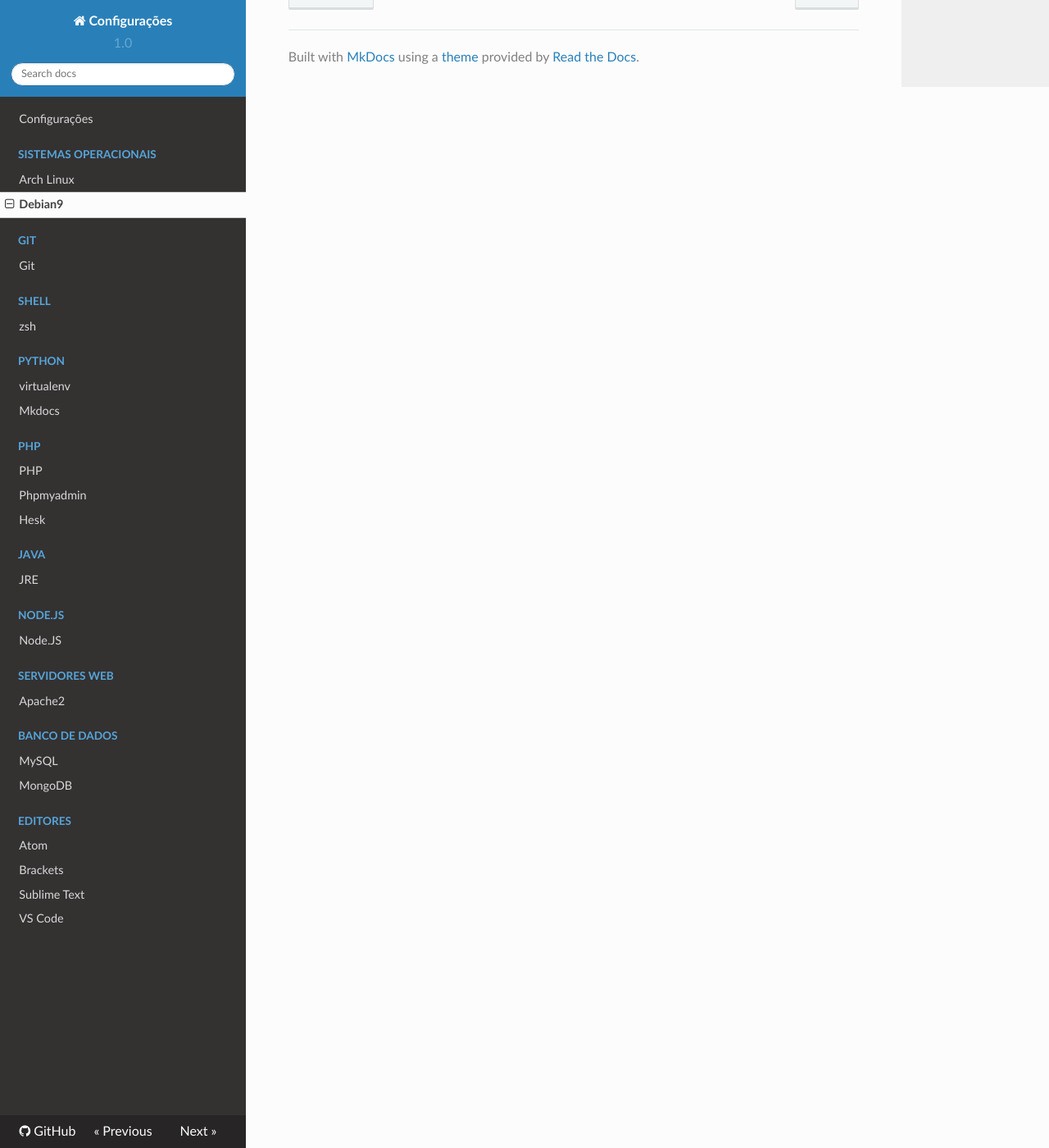
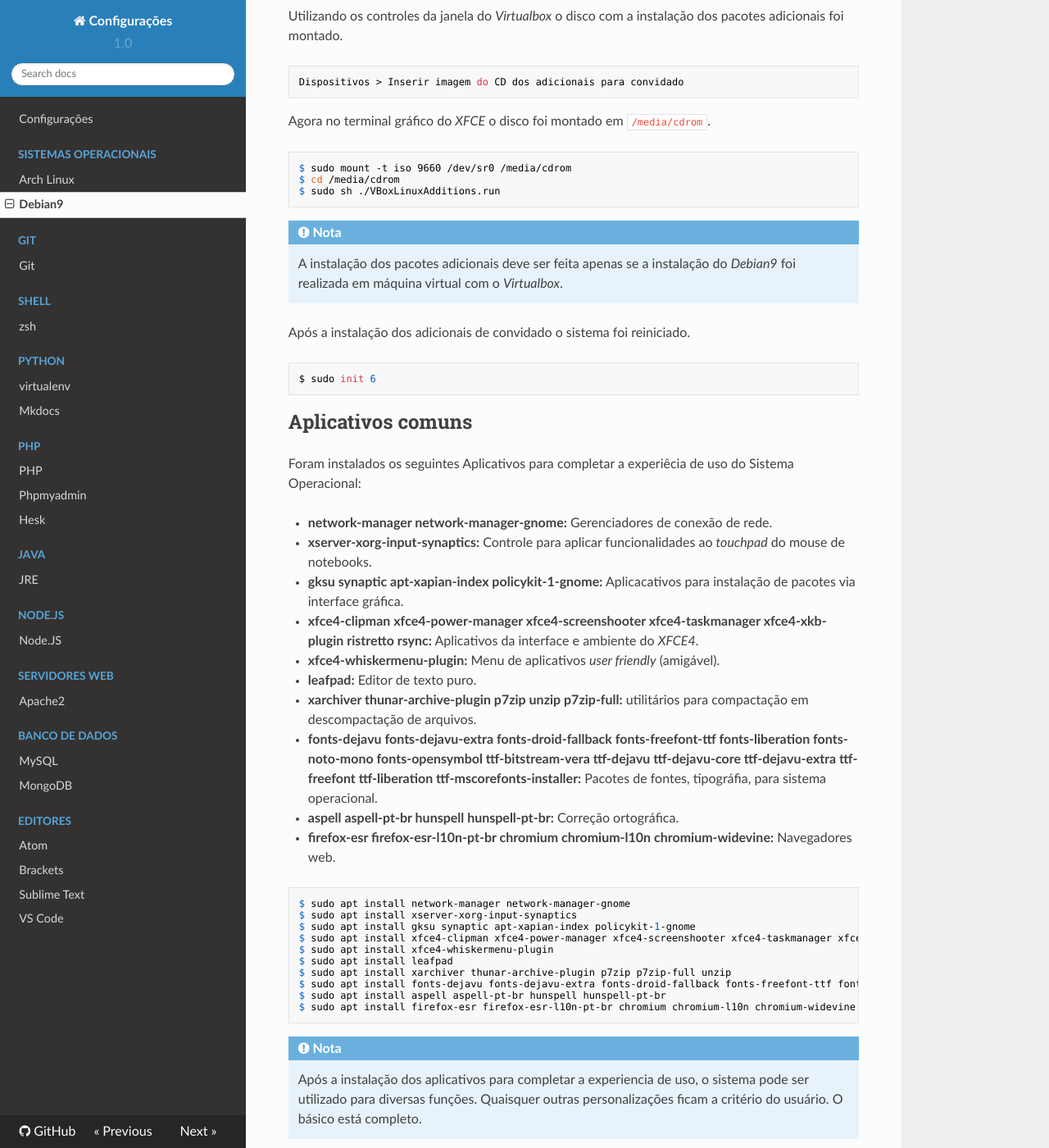
Before and after one commit to getuliovinicius/configuracoes, an MkDocs documentation site: the page built from mds/sistemas-operacionais/debian9.md, in a window 1280 px wide and 1400 px high, scrolled down 27633 px. Shown: the whole window at 82% size. Built offline with MkDocs 1.6.1, drawn with Linux system fonts in a browser that asks for light colours; nearby versions of some CDN libraries; old or Windows-style settings are respelled for this version of MkDocs; some of the changed text lies outside the part shown.

Commit message:
Atualização em /mds/sistemas-operacionais/debian9.md

````diff
--- a/mds/sistemas-operacionais/debian9.md
+++ b/mds/sistemas-operacionais/debian9.md
@@ -214,7 +214,7 @@
 
 As configurações de IP, Mascara de Rede e Servidores DNS foram obtidas automaticamente por DHCP.
 
-## Configuração do Ambiente
+## Configuração dos Repositórios
 
 Foram feitos ajustes no arquivo de apontamento dos espelhos de rede, `/etc/apt/sources.list`, para permitir a instalação de pacotes a partir de repositórios _Debian9_ distribuídos pela comunidade de contribuintes do projeto e também dos repositórios de software não livre. Antes de editar foi feita uma cópia do arquivo original.
 
@@ -240,6 +240,12 @@
 ```bash
 $ sudo apt update
 $ sudo apt upgrade
+```
+
+## Drivers do processador
+
+```bash
+$ sudo apt install intel-microcode
 ```
 
 ### Editor de texto
@@ -335,42 +341,107 @@
 pt_BR.utf8
 ```
 
---------------------------------
+## Interface Gráfica XFCE 4
 
-!!! warning "Não concluído"
-
-    Este tutorial foi executado até este ponto. Vou concluir em breve.
-
---------------------------------
-
-
-## Servidor X
-
-+ Instalar o servidor de interface gráfica `xorg`:
+Foi isntalado a interface gráfica _XFCE 4_. O _XFCE_ é conhecido por ser um ambiente leve, o que procpcia melhor desempenho da máquina além de permitir que os recursos de processamento e memória sejam utilizados pelos aplicativos de usuário final e não pelo sistema operacional em si.
 
 ```bash
-$ sudo pacman -S xorg xorg-xinit
+$ sudo apt install xfce4
 ```
 
-+ Driver gráfico do Virtualbox:
+## Terminal gráfico
+
+O _XFCE 4_ possui vários aplicativos que são padrão do ambiente, entre eles um terminal gráfico, o _xfce4-terminal_, contudo ele não foi isntalado no passo anterior, por isso foi instalado separadamente.
 
 ```bash
-$ sudo pacman -S virtualbox-guest-utils
+$ sudo apt install xfce4-terminal
+```
+
+Após a instalação do terminal-gráfico o sistema foi reiniciado. Ao ser reiniciado já carregou a interface gráfica _XFCE 4_.
+
+## Drivers do _Virtualbox_
+
+Foram instalados os pacotes adicionais de software do _Virtualbox_, o principal problema que estes pacotes resolvem é o fato que após instalado no _Virtualbox_ o Debian e vários outros S.O. não reconhecem as dimensões do monitor e portanto executam o vídeo em uma proporção 4:3 comum. Com a instalação dos pacotes adicionais é possível mudar a resolução de vídeo para uma que seja 19:9 _widescreen_.
+Antes de iniciar a instalação dos adicionais para convidado, foram instaladas as dependencias.
+
+```bash
+$ sudo apt install linux-headers-amd64
+$ sudo apt build-dep -y linux
+```
+
+Utilizando os controles da janela do _Virtualbox_ o disco com a instalação dos pacotes adicionais foi montado.
+
+```
+Dispositivos > Inserir imagem do CD dos adicionais para convidado
+```
+
+Agora no terminal gráfico do _XFCE_ o disco foi montado em `/media/cdrom`.
+
+```bash
+$ sudo mount -t iso 9660 /dev/sr0 /media/cdrom
+$ cd /media/cdrom
+$ sudo sh ./VBoxLinuxAdditions.run
+
 ```
 
 !!! note "Nota"
-    A instalação do pacote `virtualbox-guest-utils` deve ser feita apenas se a instalação foi realizada em Máquina Virtual com o _Virtualbox_.
+    A instalação dos pacotes adicionais deve ser feita apenas se a instalação do _Debian9_ foi realizada em máquina virtual com o _Virtualbox_.
 
-## Interface Gráfica XFCE 4
+Após a instalação dos adicionais de convidado o sistema foi reiniciado.
 
+```bash
+$ sudo init 6
+```
 
 ## Aplicativos comuns
 
 Foram instalados os seguintes Aplicativos para completar a experiêcia de uso do Sistema Operacional:
 
-+ **Unzip:** utilitário para compactação em descompactação de arquivos em formato `.zip`.
-+ **Firefox:**
++ **network-manager network-manager-gnome:** Gerenciadores de conexão de rede.
++ **xserver-xorg-input-synaptics:** Controle para aplicar funcionalidades ao _touchpad_ do mouse de notebooks.
++ **gksu synaptic apt-xapian-index policykit-1-gnome:** Aplicacativos para instalação de pacotes via interface gráfica.
++ **xfce4-clipman xfce4-power-manager xfce4-screenshooter xfce4-taskmanager xfce4-xkb-plugin ristretto rsync:** Aplicativos da interface e ambiente do _XFCE4_.
++ **xfce4-whiskermenu-plugin:** Menu de aplicativos _user friendly_ (amigável).
++ **leafpad:** Editor de texto puro.
++ **xarchiver thunar-archive-plugin p7zip unzip p7zip-full:** utilitários para compactação em descompactação de arquivos.
++ **fonts-dejavu fonts-dejavu-extra fonts-droid-fallback fonts-freefont-ttf fonts-liberation fonts-noto-mono fonts-opensymbol ttf-bitstream-vera ttf-dejavu ttf-dejavu-core ttf-dejavu-extra ttf-freefont ttf-liberation ttf-mscorefonts-installer:** Pacotes de fontes, tipográfia, para sistema operacional.
++ **aspell aspell-pt-br hunspell hunspell-pt-br:** Correção ortográfica.
++ **firefox-esr firefox-esr-l10n-pt-br chromium chromium-l10n chromium-widevine:** Navegadores web.
 
 ```bash
-$ sudo apt install unzip
+$ sudo apt install network-manager network-manager-gnome
+$ sudo apt install xserver-xorg-input-synaptics
+$ sudo apt install gksu synaptic apt-xapian-index policykit-1-gnome
+$ sudo apt install xfce4-clipman xfce4-power-manager xfce4-screenshooter xfce4-taskmanager xfce4-xkb-plugin ristretto rsync
+$ sudo apt install xfce4-whiskermenu-plugin
+$ sudo apt install leafpad
+$ sudo apt install xarchiver thunar-archive-plugin p7zip p7zip-full unzip
+$ sudo apt install fonts-dejavu fonts-dejavu-extra fonts-droid-fallback fonts-freefont-ttf fonts-liberation fonts-noto-mono fonts-opensymbol fots-stix ttf-bitstream-vera ttf-dejavu ttf-dejavu-core ttf-dejavu-extra ttf-freefont ttf-liberation ttf-mscorefonts-installer
+$ sudo apt install aspell aspell-pt-br hunspell hunspell-pt-br
+$ sudo apt install firefox-esr firefox-esr-l10n-pt-br chromium chromium-l10n chromium-widevine
 ```
+
+!!! note "Nota"
+
+	Após a instalação dos aplicativos para completar a experiencia de uso, o sistema pode ser utilizado para diversas funções. Quaisquer outras personalizações ficam a critério do usuário. O básico está completo.
+
+## Firewall
+
+Foi configuarado um firewall para implementar um pouco mais de segurança ao sistema.
+
+```bash
+$ sudo apt install ufw gufw
+```
+
+Após instalado o firewall foi configurado para impedir qualquer tentativa de conexão de entrada e permitir todas as conexões de saída.
+
+```bash
+sudo ufw status
+sudo ufw default deny incoming
+sudo ufw default allow outgoing
+sudo ufw status verbose
+```
+
+!!! note "Nota"
+
+	O **gufw** é uma interface gráfica para gerenciamento do Firewall.
````
